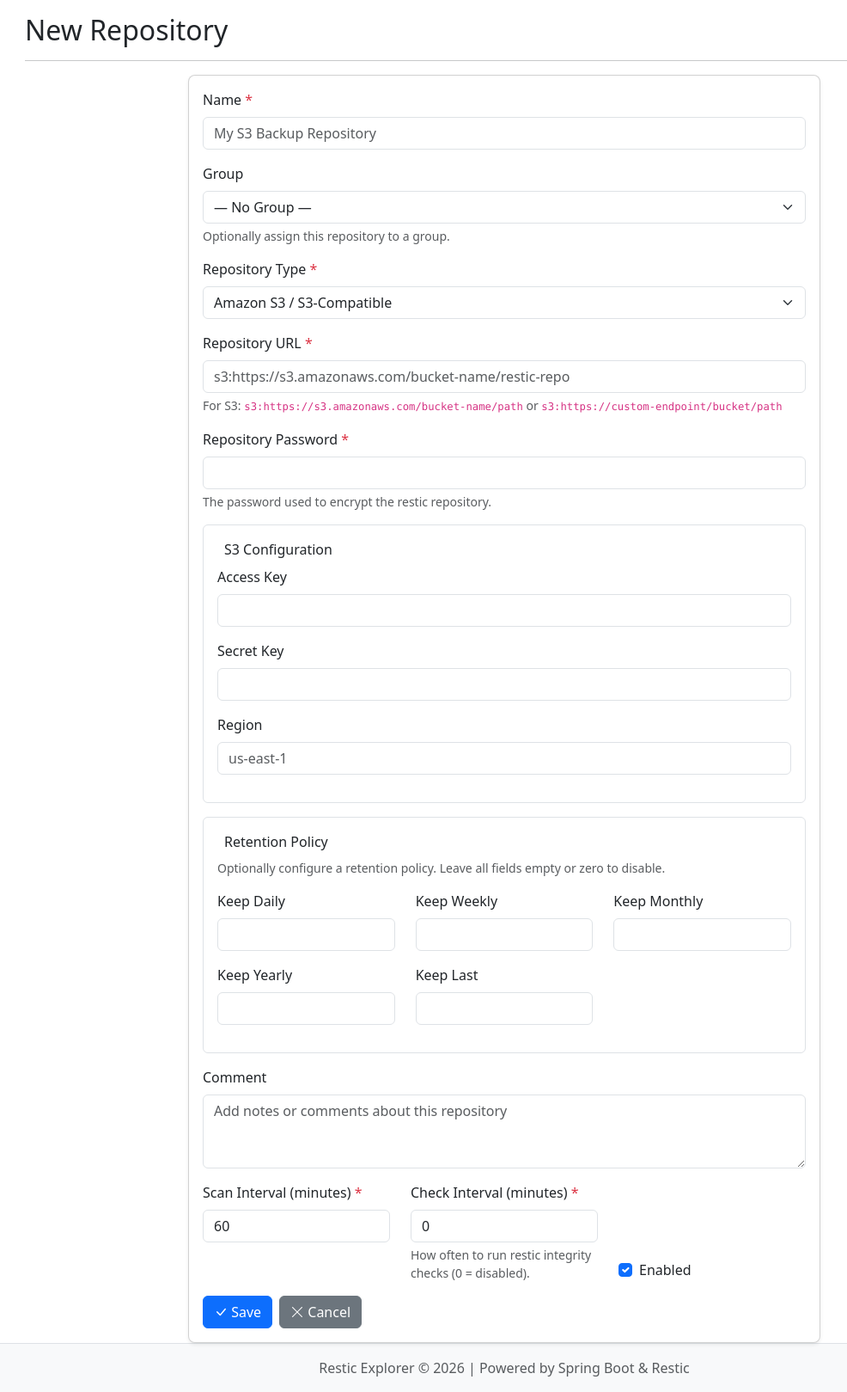
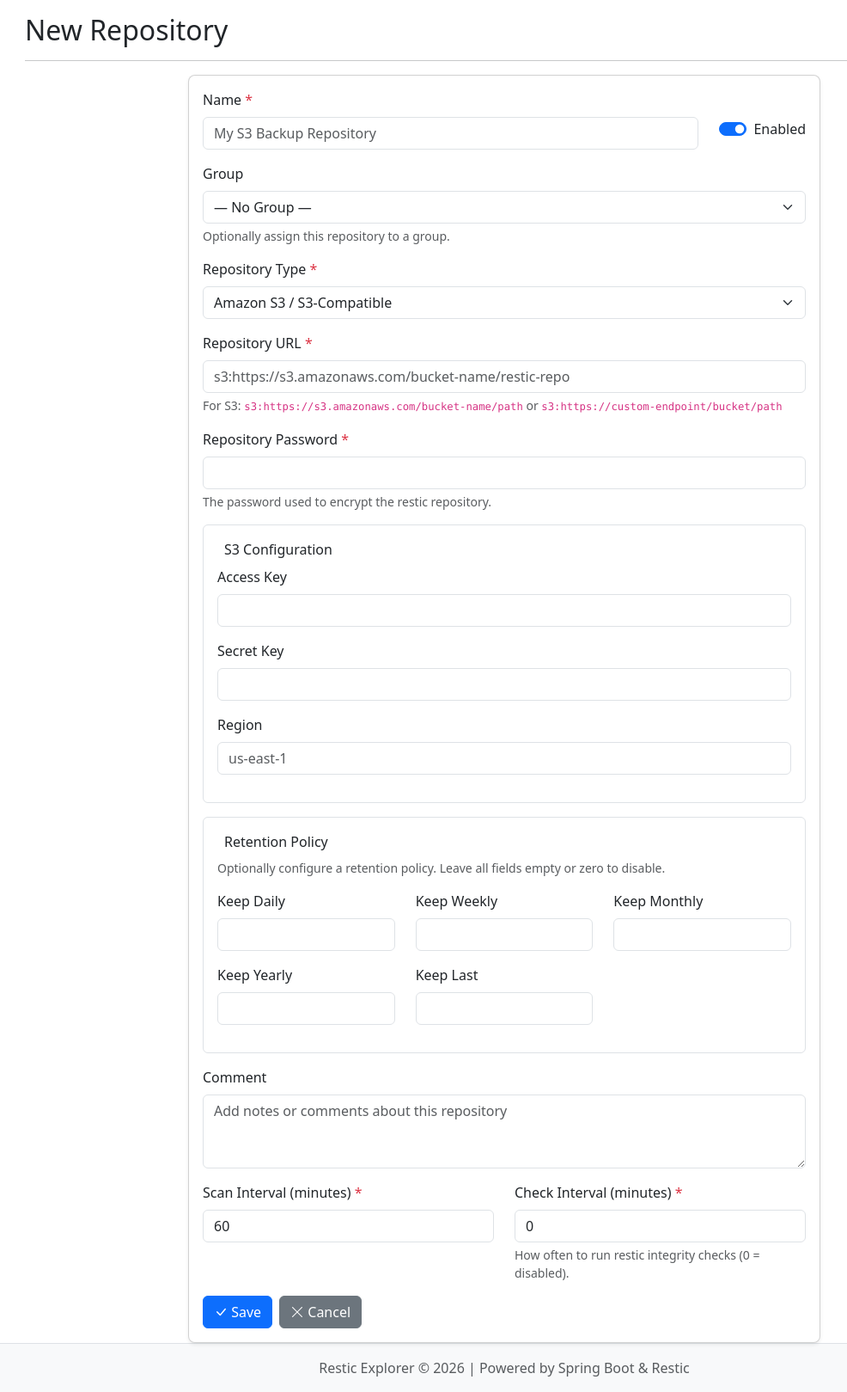
Before and after one commit to tmseidel/restic-explorer, a Spring Boot app: page /repositories/new in a window 1280 px wide. Shown: the part 106-1725 px from the top of the page at 86% size, without its empty margins (53-1039 px from the left). Run offline with Spring Boot 4, Linux system fonts and the light colour scheme; the visitor is signed in with stand-in values (Sample User, id 1); data that the repository does not hold is empty; some of the project's set-up classes (security, data sources, template engines, error pages and the like) are left out, and stand-ins take their place; some libraries are stand-ins or nearby versions.

Commit message:
Move Enabled toggle next to Name field; add Integrity Checks section to README
Co-authored-by: tmseidel <192797+tmseidel@users.noreply.github.com>

```diff
--- a/src/main/resources/messages.properties
+++ b/src/main/resources/messages.properties
@@ -130,6 +130,7 @@ repository.form.scanInterval=Scan Interval (minutes)
 repository.form.checkInterval=Check Interval (minutes)
 repository.form.checkInterval.hint=How often to run restic integrity checks (0 = disabled).
 repository.form.enabled=Enabled
+repository.form.enabled.hint=When disabled, automatic scanning and integrity checks are paused for this repository.
 repository.form.save=Save
 repository.form.cancel=Cancel
 repository.saved=Repository saved successfully
--- a/src/main/resources/templates/repository/form.html
+++ b/src/main/resources/templates/repository/form.html
@@ -23,12 +23,20 @@
                     <form th:action="@{/repositories/save}" th:object="${repositoryForm}" method="post">
                         <input type="hidden" th:field="*{id}">
 
-                        <div class="mb-3">
-                            <label for="name" class="form-label"><span th:text="#{repository.form.name}">Name</span> <span class="text-danger">*</span></label>
-                            <input type="text" class="form-control" id="name" th:field="*{name}"
-                                   th:classappend="${#fields.hasErrors('name')} ? 'is-invalid' : ''"
-                                   th:placeholder="#{repository.form.name.placeholder}">
-                            <div class="invalid-feedback" th:if="${#fields.hasErrors('name')}" th:errors="*{name}"></div>
+                        <div class="row">
+                            <div class="col mb-3">
+                                <label for="name" class="form-label"><span th:text="#{repository.form.name}">Name</span> <span class="text-danger">*</span></label>
+                                <input type="text" class="form-control" id="name" th:field="*{name}"
+                                       th:classappend="${#fields.hasErrors('name')} ? 'is-invalid' : ''"
+                                       th:placeholder="#{repository.form.name.placeholder}">
+                                <div class="invalid-feedback" th:if="${#fields.hasErrors('name')}" th:errors="*{name}"></div>
+                            </div>
+                            <div class="col-auto mb-3 d-flex align-items-center">
+                                <div class="form-check form-switch mt-4">
+                                    <input type="checkbox" class="form-check-input" id="enabled" th:field="*{enabled}">
+                                    <label class="form-check-label" for="enabled" th:text="#{repository.form.enabled}">Enabled</label>
+                                </div>
+                            </div>
                         </div>
 
                         <div class="mb-3">
@@ -126,24 +134,18 @@
                         </div>
 
                         <div class="row">
-                            <div class="col-md-4 mb-3">
+                            <div class="col-md-6 mb-3">
                                 <label for="scanIntervalMinutes" class="form-label"><span th:text="#{repository.form.scanInterval}">Scan Interval (minutes)</span> <span class="text-danger">*</span></label>
                                 <input type="number" class="form-control" id="scanIntervalMinutes" th:field="*{scanIntervalMinutes}"
                                        th:classappend="${#fields.hasErrors('scanIntervalMinutes')} ? 'is-invalid' : ''" min="1">
                                 <div class="invalid-feedback" th:if="${#fields.hasErrors('scanIntervalMinutes')}" th:errors="*{scanIntervalMinutes}"></div>
                             </div>
-                            <div class="col-md-4 mb-3">
+                            <div class="col-md-6 mb-3">
                                 <label for="checkIntervalMinutes" class="form-label"><span th:text="#{repository.form.checkInterval}">Check Interval (minutes)</span> <span class="text-danger">*</span></label>
                                 <input type="number" class="form-control" id="checkIntervalMinutes" th:field="*{checkIntervalMinutes}"
                                        th:classappend="${#fields.hasErrors('checkIntervalMinutes')} ? 'is-invalid' : ''" min="0">
                                 <div class="invalid-feedback" th:if="${#fields.hasErrors('checkIntervalMinutes')}" th:errors="*{checkIntervalMinutes}"></div>
                                 <div class="form-text" th:text="#{repository.form.checkInterval.hint}">0 = disabled</div>
-                            </div>
-                            <div class="col-md-4 mb-3 d-flex align-items-end">
-                                <div class="form-check">
-                                    <input type="checkbox" class="form-check-input" id="enabled" th:field="*{enabled}">
-                                    <label class="form-check-label" for="enabled" th:text="#{repository.form.enabled}">Enabled</label>
-                                </div>
                             </div>
                         </div>
 
```
Also changed, not shown: README.md.
